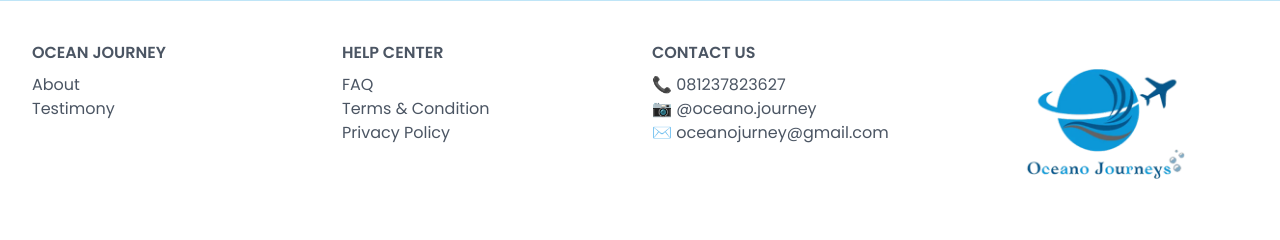
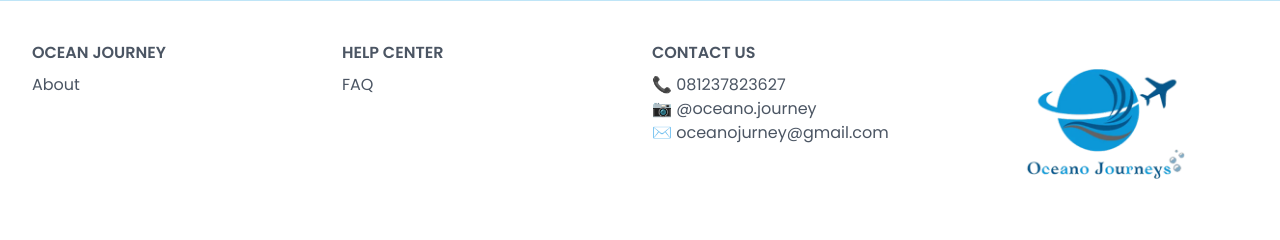
Before and after one commit to dyaspita/ocean-journey-project, a PHP site: page /tentang.php in a window 1280 px wide. Shown: the part 431-671 px from the top of the page. Run offline with PHP 8.4, Linux system fonts and the light colour scheme; some libraries are stand-ins or nearby versions.

Commit message:
Update tentang.php

```diff
--- a/tentang.php
+++ b/tentang.php
@@ -50,22 +50,15 @@
   </section>
 
    <!-- Footer -->
-   <footer class="bg-white py-10 px-8">
+  <footer class="bg-white py-10 px-8" id="tentang">
     <div class="grid grid-cols-1 md:grid-cols-4 gap-6 text-gray-600">
       <div>
         <h5 class="font-semibold mb-2">OCEAN JOURNEY</h5>
-        <ul>
-          <li><a href="tentang.php">About</a></li>
-          <li><a href="#">Testimony</a></li>
-        </ul>
+        <ul><li><a href="tentang.php">About</a></li></ul>
       </div>
       <div>
         <h5 class="font-semibold mb-2">HELP CENTER</h5>
-        <ul>
-          <li><a href="#">FAQ</a></li>
-          <li><a href="#">Terms & Condition</a></li>
-          <li><a href="#">Privacy Policy</a></li>
-        </ul>
+        <ul><li><a href="#">FAQ</a></li></ul>
       </div>
       <div>
         <h5 class="font-semibold mb-2">CONTACT US</h5>
@@ -76,7 +69,7 @@
         </ul>
       </div>
       <div>
-        <img src="gambar/logo2.png" alt="Logo" class="mx-auto h-40">
+        <img src="gambar/logo2.png" alt="Logo" class="mx-auto h-40 hover:scale-105 transition duration-300">
       </div>
     </div>
   </footer>
```
